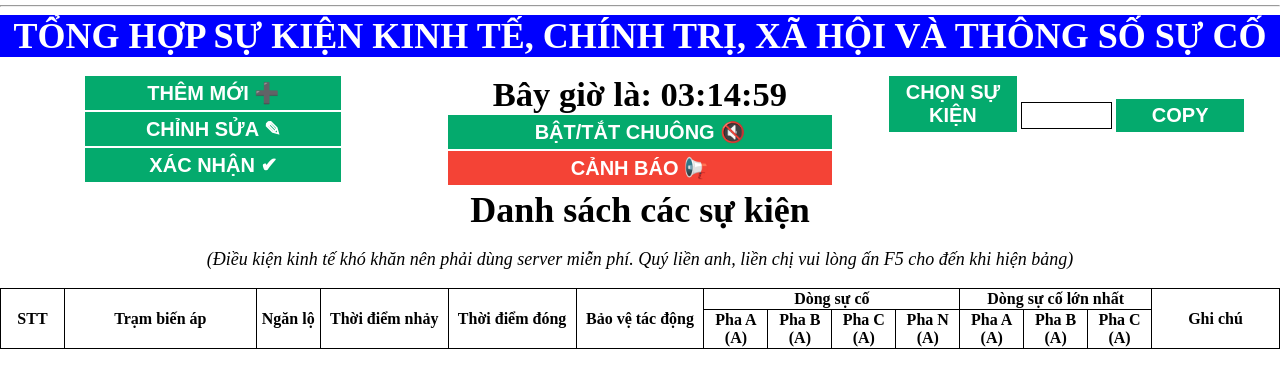
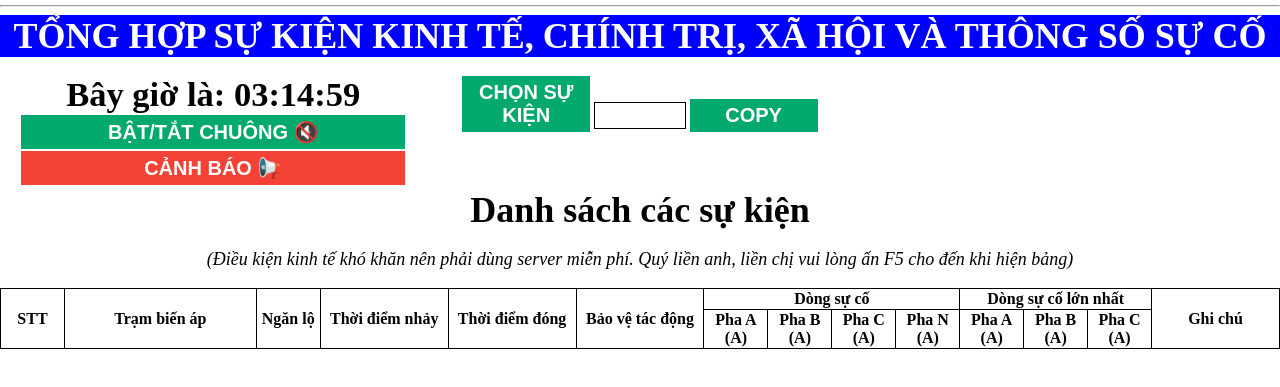
Before and after one commit to TTDKXHD/TSSC-DIENLUC, a plain HTML site: page index.html in a window 1280 px wide. Shown: the part 95-482 px from the top of the page. Drawn offline with Linux system fonts and the light colour scheme; no server answers.

Commit message:
Update index.html

```diff
--- a/index.html
+++ b/index.html
@@ -61,17 +61,6 @@
     <center>
       <div class="row">
         <div class="side_by_side">
-          <button id="add_data_button" class="btn_style" style="width: 60%">
-            THÊM MỚI &#10133;
-          </button>
-          <br />
-          <button id="edit_data_button" class="btn_style" style="width: 60%">
-            CHỈNH SỬA &#9998;
-          </button>
-          <br />
-          <button id="confirm" class="btn_style" style="width: 60%">
-            XÁC NHẬN &#10004;
-          </button>
         </div>
         <div class="side_by_side">
           <h2 id="now_time">Bây giờ là:</h2>
```
